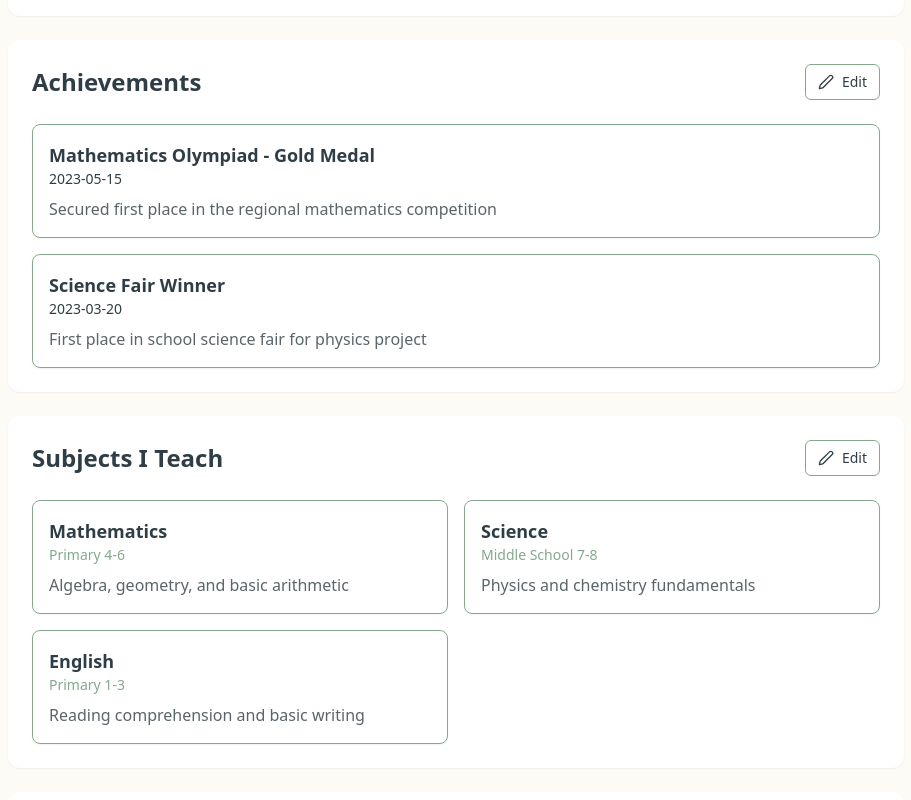
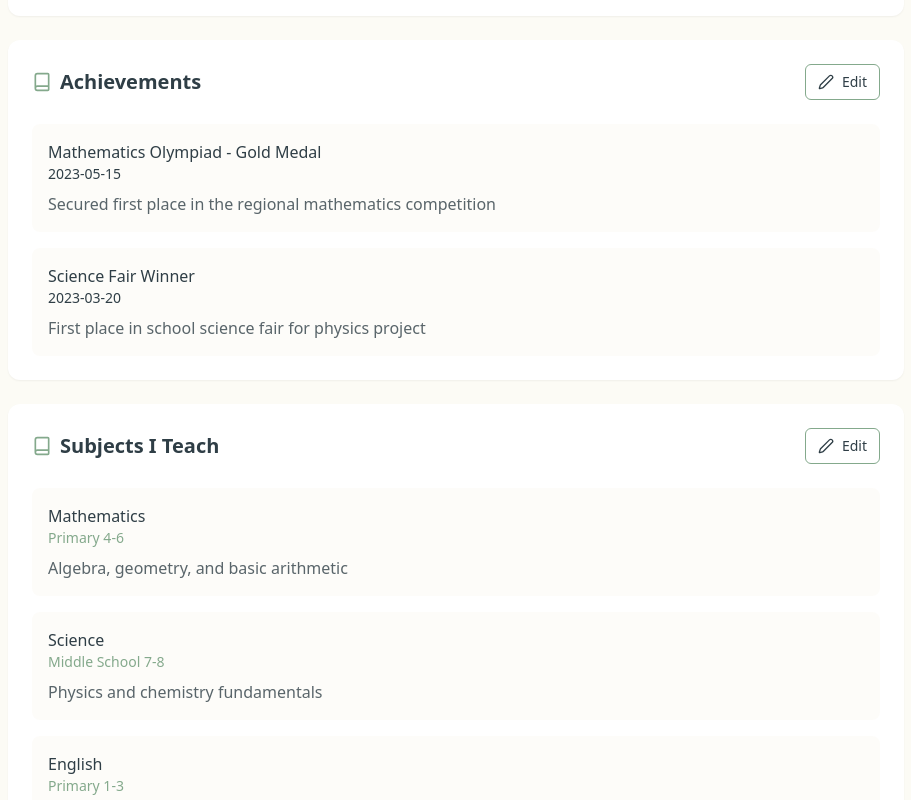
Before and after one commit to moscowmutant/tutor-spotlight, a React (Vite) app: page / in a window 1280 px wide. Shown: the part 660-1460 px from the top of the page, without its empty margins (184-1095 px from the left). Built offline with nearby package versions, Linux system fonts and the light colour scheme.

Commit message:
Refactor component styles
Make the "Achievements" and "Subjects I Teach" sections consistent with the styling of the "Course Work" section.

```diff
--- a/src/components/AchievementsSection.tsx
+++ b/src/components/AchievementsSection.tsx
@@ -3,7 +3,7 @@ import { useState } from "react";
 import { Button } from "@/components/ui/button";
 import { Input } from "@/components/ui/input";
 import { Card } from "@/components/ui/card";
-import { Edit2, Plus, X, Check } from "lucide-react";
+import { Edit2, Plus, Check, Book } from "lucide-react";
 
 interface Achievement {
   id: string;
@@ -42,9 +42,12 @@ export default function AchievementsSection({
   };
 
   return (
-    <div className="w-full max-w-4xl mx-auto p-6 bg-white rounded-xl shadow-sm mt-6 animate-fadeIn">
+    <div className="w-full bg-white rounded-xl shadow-sm p-6 animate-fadeIn">
       <div className="flex justify-between items-center mb-6">
-        <h2 className="text-2xl font-bold text-foreground">Achievements</h2>
+        <div className="flex items-center gap-2">
+          <Book className="w-5 h-5 text-primary" />
+          <h2 className="text-xl font-semibold text-foreground">Achievements</h2>
+        </div>
         <Button
           variant="outline"
           size="sm"
@@ -65,36 +68,29 @@ export default function AchievementsSection({
 
       <div className="space-y-4">
         {achievements.map((achievement) => (
-          <Card
+          <div
             key={achievement.id}
-            className="p-4 relative hover:shadow-md transition-shadow"
+            className="flex gap-4 items-start p-4 bg-secondary/20 rounded-lg"
           >
-            <div className="flex justify-between items-start">
-              <div>
-                <h3 className="font-semibold text-lg text-foreground">
-                  {achievement.title}
-                </h3>
-                <p className="text-sm text-muted-foreground">
-                  {achievement.date}
-                </p>
+            <div className="flex-1">
+              <h3 className="font-medium text-foreground">{achievement.title}</h3>
+              <p className="text-sm text-muted-foreground">{achievement.date}</p>
               <p className="mt-2 text-foreground/80">{achievement.description}</p>
             </div>
             {isEditing && (
               <Button
-                  variant="ghost"
+                variant="destructive"
                 size="sm"
                 onClick={() => handleDelete(achievement.id)}
-                  className="text-red-500 hover:text-red-700"
               >
-                  <X className="w-4 h-4" />
+                Delete
               </Button>
             )}
           </div>
-          </Card>
         ))}
 
         {isEditing && (
-          <Card className="p-4 border-2 border-dashed">
+          <div className="p-4 border-2 border-dashed rounded-lg">
             <div className="space-y-4">
               <Input
                 placeholder="Achievement title"
@@ -128,7 +124,7 @@ export default function AchievementsSection({
                 <Plus className="w-4 h-4" /> Add Achievement
               </Button>
             </div>
-          </Card>
+          </div>
         )}
       </div>
     </div>
--- a/src/components/SubjectsSection.tsx
+++ b/src/components/SubjectsSection.tsx
@@ -2,7 +2,6 @@
 import { useState } from "react";
 import { Button } from "@/components/ui/button";
 import { Input } from "@/components/ui/input";
-import { Card } from "@/components/ui/card";
 import {
   Select,
   SelectContent,
@@ -10,7 +9,8 @@ import {
   SelectTrigger,
   SelectValue,
 } from "@/components/ui/select";
-import { Edit2, Plus, X, Check } from "lucide-react";
+import { Book } from "lucide-react";
+import { Edit2, Plus, Check } from "lucide-react";
 
 interface Subject {
   id: string;
@@ -53,9 +53,14 @@ export default function SubjectsSection({
   };
 
   return (
-    <div className="w-full max-w-4xl mx-auto p-6 bg-white rounded-xl shadow-sm mt-6 animate-fadeIn">
+    <div className="w-full bg-white rounded-xl shadow-sm p-6 animate-fadeIn">
       <div className="flex justify-between items-center mb-6">
-        <h2 className="text-2xl font-bold text-foreground">Subjects I Teach</h2>
+        <div className="flex items-center gap-2">
+          <Book className="w-5 h-5 text-primary" />
+          <h2 className="text-xl font-semibold text-foreground">
+            Subjects I Teach
+          </h2>
+        </div>
         <Button
           variant="outline"
           size="sm"
@@ -74,36 +79,31 @@ export default function SubjectsSection({
         </Button>
       </div>
 
-      <div className="grid grid-cols-1 md:grid-cols-2 gap-4">
+      <div className="space-y-4">
         {subjects.map((subject) => (
-          <Card
+          <div
             key={subject.id}
-            className="p-4 relative hover:shadow-md transition-shadow"
+            className="flex gap-4 items-start p-4 bg-secondary/20 rounded-lg"
           >
-            <div className="flex justify-between items-start">
-              <div>
-                <h3 className="font-semibold text-lg text-foreground">
-                  {subject.name}
-                </h3>
+            <div className="flex-1">
+              <h3 className="font-medium text-foreground">{subject.name}</h3>
               <p className="text-sm text-primary">{subject.gradeLevel}</p>
               <p className="mt-2 text-foreground/80">{subject.description}</p>
             </div>
             {isEditing && (
               <Button
-                  variant="ghost"
+                variant="destructive"
                 size="sm"
                 onClick={() => handleDelete(subject.id)}
-                  className="text-red-500 hover:text-red-700"
               >
-                  <X className="w-4 h-4" />
+                Delete
               </Button>
             )}
           </div>
-          </Card>
         ))}
 
         {isEditing && (
-          <Card className="p-4 border-2 border-dashed">
+          <div className="p-4 border-2 border-dashed rounded-lg">
             <div className="space-y-4">
               <Input
                 placeholder="Subject name"
@@ -143,7 +143,7 @@ export default function SubjectsSection({
                 <Plus className="w-4 h-4" /> Add Subject
               </Button>
             </div>
-          </Card>
+          </div>
         )}
       </div>
     </div>
```
Lines whose indentation alone changed are shown as unchanged.
